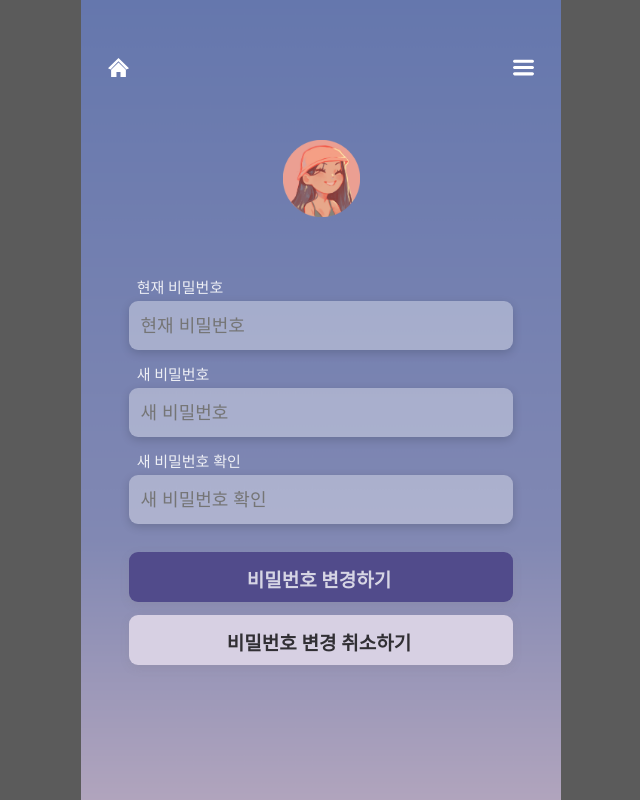
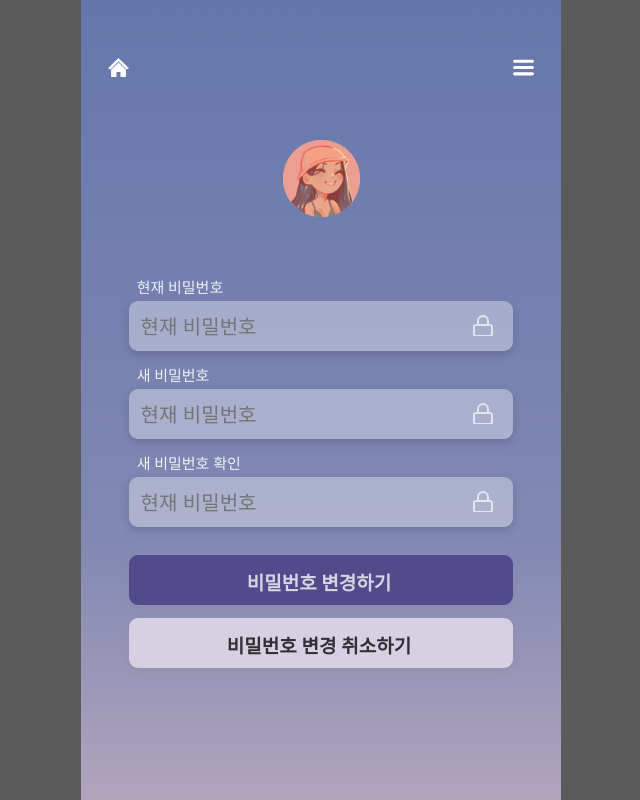
Before and after one commit to kiyj12/ringcard, a React (Create React App) app in the folder ringcard_frontend/: page /mypage/edit/password in a window 1280 px wide. Shown: the whole page, without its empty margins (319-959 px from the left). Built offline with nearby package versions, Linux system fonts and the light colour scheme; no server answers.

Commit message:
feat:(front)ShowPw HidePw

```diff
--- a/ringcard_frontend/src/pages/mypage/EditPassword.tsx
+++ b/ringcard_frontend/src/pages/mypage/EditPassword.tsx
@@ -3,12 +3,14 @@ import axios from "axios";
 import "../../styles/layout/layout.css";
 import "../../styles/layout/header.css";
 import "../../styles/user/userBox.css";
+import "../../styles/user/userIcon.css";
 import "../../styles/editPassword.css";
 import HeaderUser from "../../components/HeaderNoProfile";
 import HeaderNoProfile from "../../components/HeaderNoProfile";
 import { useForm } from "react-hook-form";
 
 const EditPassword = () => {
+
   type ResponseList = {
     // pastPasswordBlank: boolean;
     pastPasswordFalse: boolean;
@@ -23,6 +25,30 @@ const EditPassword = () => {
     newPasswordFalse: false,
     passwordChanged: false
 	});
+
+  // PW toggle start.
+	const [showPw, setShowPw] = useState<boolean>(false);
+	const toggleShowPw =()=>{
+	setShowPw(!showPw);
+	}
+
+	function handlePwClick(e: any){
+    toggleShowPw()
+  }
+
+	function ShowPw(props: any) {
+  return(
+    <button value="변경" className="user-show-pw" onClick={handlePwClick}></button>
+  	)
+	}
+
+	function HidePw(props: any) {
+  return(
+    <button value="변경" className="user-hide-pw" onClick={handlePwClick}></button>
+  	)
+	}
+	// PW toggle fin.
+
 	const [submitted, setSubmitted] = useState(false);
 
   const [user, setUser] = useState<any>([]);
@@ -62,13 +88,13 @@ const EditPassword = () => {
 		// 	return <div className="user-text-error">pastPasswordBlank</div>
 		// }
     if(response.pastPasswordFalse){
-			return <div className="user-text-error">pastPasswordFalse</div>
+			return <div className="user-text-error">pastPasswordFalse 현재 비밀번호를 정확히 입력해주세요</div>
 		}
     // else if(response.newPasswordBlank){
 		// 	return <div className="user-text-error">newPasswordBlank</div>
 		// }
     else if(response.newPasswordFalse){
-			return <div className="user-text-error">newPasswordFalse</div>
+			return <div className="user-text-error">newPasswordFalse 새 비밀번호와 비밀번호 확인이 일치하지 않습니다.</div>
 		}
 		else if(response.passwordChanged && submitted){
 			// 위 조건 만족할 때만 loginForm으로 새로고침
@@ -108,37 +134,60 @@ const EditPassword = () => {
 			<div>
 				<div className="user-box">
 					<div className="user-box-in">
-						<div className="user-text editPassword-text">현재 비밀번호</div>
-						<input
-							className="user"
+						<div className="user-text">현재 비밀번호</div>
+						<div className="user-box-div user-icon-light">
+							<input
+							type={showPw ? "text" : "password"}
+							className="user-inner-transparent"
 							placeholder="현재 비밀번호"
               {...register("pastPassword", {
 							required: "답변이 입력되지 않았습니다.",
-							})}
-						></input>
+							})}></input>
+							{showPw ? (
+	  					<ShowPw onClick={toggleShowPw} />
+    					) : (
+	  					<HidePw onClick={toggleShowPw} />
+    					)}
+						</div>
+
+
 					</div>
 					{/* <i if="${param.overlappedUsername}" text="'이미 존재하는 아이디입니다.'"></i> */}
 
 					<div className="user-box-in">
-						<div className="user-text editPassword-text">새 비밀번호</div>
-						<input
-							className="user"
-							placeholder="새 비밀번호"
+						<div className="user-text">새 비밀번호</div>
+						<div className="user-box-div user-icon-light">
+							<input
+							type={showPw ? "text" : "password"}
+							className="user-inner-transparent"
+							placeholder="현재 비밀번호"
               {...register("newPassword", {
 							required: "답변이 입력되지 않았습니다.",
-							})}
-						></input>
+							})}></input>
+							{showPw ? (
+	  					<ShowPw onClick={toggleShowPw} />
+    					) : (
+	  					<HidePw onClick={toggleShowPw} />
+    					)}
+						</div>
 					</div>
 
 					<div className="user-box-in">
-						<div className="user-text editPassword-text">새 비밀번호 확인</div>
-						<input
-							className="user"
-							placeholder="새 비밀번호 확인"
+						<div className="user-text">새 비밀번호 확인</div>
+						<div className="user-box-div user-icon-light">
+							<input
+							type={showPw ? "text" : "password"}
+							className="user-inner-transparent"
+							placeholder="현재 비밀번호"
               {...register("newPasswordConfirm", {
 							required: "답변이 입력되지 않았습니다.",
-							})}
-						></input>
+							})}></input>
+							{showPw ? (
+	  					<ShowPw onClick={toggleShowPw} />
+    					) : (
+	  					<HidePw onClick={toggleShowPw} />
+    					)}
+						</div>
 					</div>
 
 					<div className="user-box-in">
--- a/ringcard_frontend/src/pages/mypage/EditUserInfo.tsx
+++ b/ringcard_frontend/src/pages/mypage/EditUserInfo.tsx
@@ -27,7 +27,7 @@ const EditUserInfo = () => {
 				window.location.href="/mypage/edit/password"
 		}
 			return(
-				<button value="변경" className="user-box-btn" onClick={handleClick}></button>
+				<button className="user-box-btn" onClick={handleClick}>변경</button>
 			)
 	}
 
--- a/ringcard_frontend/src/styles/user/userIcon.css
+++ b/ringcard_frontend/src/styles/user/userIcon.css
@@ -5,12 +5,13 @@
   --url-id: url("../../../public/buttons/info.svg");
   --url-pw: url("../../../public/buttons/lock.svg");
   --url-email: url("../../../public/buttons/at-sign.svg");
+  --icon-height: 22px;
 }
 
 .user-icon{
     /* padding 값 2개 뺀 거.*/
   width: 84%;
-  height: 22px;
+  height: var(--icon-height);
   margin: 13px 0 13px 0;
   padding: 15px 13% 14px 3%;
   border-radius: 9px;
@@ -25,7 +26,7 @@
   display:inline-block;
   /* padding 값 2개 뺀 거.*/
   width: 73%;
-  height: 22px;
+  height: var(--icon-height);
   padding: 15px 3% 14px 3%;
   border-radius: 9px;
   /* box-shadow: 0 3px 10px 0 rgba(0, 0, 0, 0.16); */
@@ -94,3 +95,58 @@
   text-align: left;
   color: #fff;
 }
+
+.user-show-pw{
+  /* display: inline-block; */
+  width: 11%;
+  height: var(--icon-height);
+  /* padding: 8px 10px 5px 11px; */
+  border: none;
+  /* box-shadow: 0 3px 6px 0 rgba(0, 0, 0, 0.16); */
+  /* background-color: #d5d8e7; */
+  float: right;
+  /* margin: 12px 2%; */
+  /* padding-top: 1px; */
+
+  /* font-family: NanumBarunGothic;
+  font-size: 12px;
+  font-weight: bold;
+  font-stretch: normal;
+  font-style: normal;
+  line-height: normal;
+  letter-spacing: normal;
+  color: #fff; */
+
+  background-repeat: no-repeat;
+  background-color: transparent;
+  background-image: var(--url-id);
+  margin: 13px 0 13px 0;
+}
+
+.user-hide-pw{
+  /* display: inline-block; */
+  width: 11%;
+  height: var(--icon-height);
+  /* padding: 8px 10px 5px 11px; */
+  border: none;
+  /* box-shadow: 0 3px 6px 0 rgba(0, 0, 0, 0.16); */
+  /* background-color: #d5d8e7; */
+  float: right;
+  /* margin: 12px 2%; */
+  /* padding-top: 1px; */
+
+  /* font-family: NanumBarunGothic;
+  font-size: 12px;
+  font-weight: bold;
+  font-stretch: normal;
+  font-style: normal;
+  line-height: normal;
+  letter-spacing: normal;
+  color: #fff; */
+
+  background-repeat: no-repeat;
+  background-color: transparent;
+
+  background-image: var(--url-pw);
+  margin: 13px 0 13px 0;
+}
```
